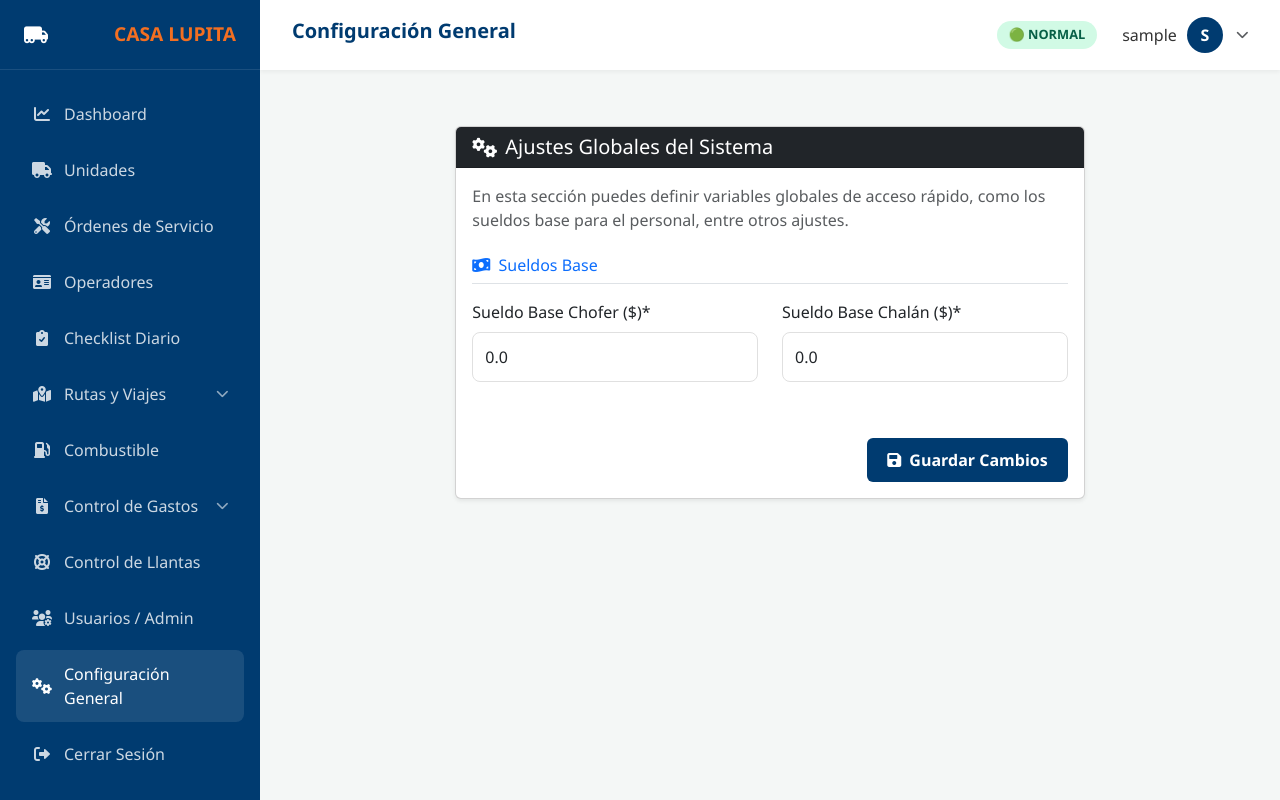
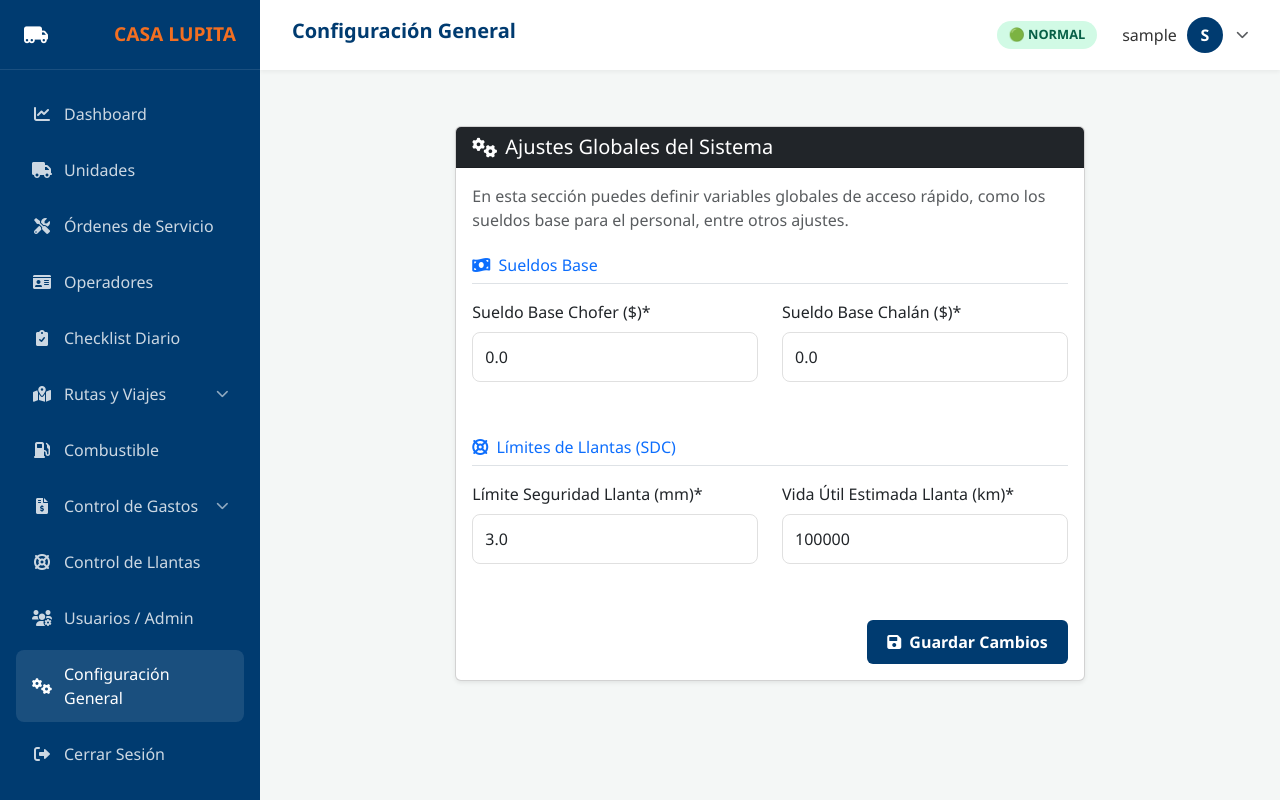
Before and after one commit to camarenassergio/New-App-Con-App-Android, a Django app: page /dashboard/configuraciones/ in a window 1280 px wide. Run offline with Django 5.2, Linux system fonts and the light colour scheme; the visitor is signed in with stand-in values (Sample User, id 1); data comes from the database, SQL or seed files in the repository; data that the repository does not hold is empty; some libraries are stand-ins or nearby versions.

Commit message:
feat: Monitoreo predictivo de vida útil y límite de seguridad de llantas integrado al Dashboard.

```diff
--- a/dashboard/forms.py
+++ b/dashboard/forms.py
@@ -421,8 +421,10 @@ from .models import ConfiguracionGeneral
 class ConfiguracionGeneralForm(forms.ModelForm):
     class Meta:
         model = ConfiguracionGeneral
-        fields = ['sueldo_base_chofer', 'sueldo_base_chalan']
+        fields = ['sueldo_base_chofer', 'sueldo_base_chalan', 'limite_seguridad_llanta_mm', 'vida_util_estimada_llanta_km']
         widgets = {
             'sueldo_base_chofer': forms.NumberInput(attrs={'class': 'form-control', 'step': '0.01'}),
             'sueldo_base_chalan': forms.NumberInput(attrs={'class': 'form-control', 'step': '0.01'}),
+            'limite_seguridad_llanta_mm': forms.NumberInput(attrs={'class': 'form-control', 'step': '0.1'}),
+            'vida_util_estimada_llanta_km': forms.NumberInput(attrs={'class': 'form-control'}),
         }
--- a/dashboard/models.py
+++ b/dashboard/models.py
@@ -1012,6 +1012,8 @@ class InventarioLlanta(models.Model):
 class ConfiguracionGeneral(models.Model):
     sueldo_base_chofer = models.DecimalField(max_digits=10, decimal_places=2, default=0.00, verbose_name="Sueldo Base Chofer ($)")
     sueldo_base_chalan = models.DecimalField(max_digits=10, decimal_places=2, default=0.00, verbose_name="Sueldo Base Chalán ($)")
+    limite_seguridad_llanta_mm = models.DecimalField(max_digits=4, decimal_places=1, default=3.0, verbose_name="Límite Seguridad Llanta (mm)")
+    vida_util_estimada_llanta_km = models.PositiveIntegerField(default=100000, verbose_name="Vida Útil Estimada Llanta (km)")
 
     class Meta:
         verbose_name = "Configuración General"
--- a/dashboard/views.py
+++ b/dashboard/views.py
@@ -59,6 +59,28 @@ class DashboardHomeView(LoginRequiredMixin, TemplateView):
                 'nivel': 'danger',
                 'mensaje': f"CONTINGENCIA ACTIVA: {contingencia.get_estado_contingencia_display()}"
             })
+
+        from .models import InventarioLlanta, ConfiguracionGeneral
+        config = ConfiguracionGeneral.get_solo()
+
+        llantas_activas = InventarioLlanta.objects.filter(activa=True).select_related('unidad')
+        for llanta in llantas_activas:
+            # Riesgo por profundidad de piso
+            if llanta.profundidad_piso_mm <= config.limite_seguridad_llanta_mm:
+                context['alertas'].append({
+                    'nivel': 'danger',
+                    'mensaje': f"⚠️ ALERTA DE LLANTA: La unidad {llanta.unidad.nUnidad} alcanzó el límite de seguridad ({llanta.profundidad_piso_mm} mm) en la llanta {llanta.get_posicion_display()}. Requiere cambio urgente."
+                })
+            else:
+                # Riesgo por kilometraje
+                km_recorridos = llanta.unidad.kilometraje_actual - llanta.km_instalacion
+                if km_recorridos >= 0:
+                    km_restantes = config.vida_util_estimada_llanta_km - km_recorridos
+                    if km_restantes < 5000:  # Umbral de aviso preventivo de 5,000 km
+                        context['alertas'].append({
+                            'nivel': 'warning',
+                            'mensaje': f"🔔 PREVENCIÓN DE LLANTA: La unidad {llanta.unidad.nUnidad} está a {km_restantes} km de superar la vida útil estimada en su llanta {llanta.get_posicion_display()}."
+                        })
 
         # --- DATOS PARA GRÁFICAS ---
         import json
@@ -955,6 +977,20 @@ class InventarioLlantaListView(LoginRequiredMixin, ListView):
     def get_context_data(self, **kwargs):
         context = super().get_context_data(**kwargs)
         context['unidades'] = Unidad.objects.all()
+        from .models import ConfiguracionGeneral
+
+        config = ConfiguracionGeneral.get_solo()
+        context['config'] = config
+
+        # Inyectar cálculo de kilómetros dinámicamente al queryset resultante de la página actual
+        for llanta in context['llantas']:
+            km_recorridos = llanta.unidad.kilometraje_actual - llanta.km_instalacion
+            if km_recorridos < 0:
+                km_recorridos = 0
+
+            llanta.km_recorridos = km_recorridos
+            llanta.km_restantes = config.vida_util_estimada_llanta_km - km_recorridos
+
         return context
 
 class InventarioLlantaCreateView(LoginRequiredMixin, CreateView):
--- a/templates/dashboard/configuracion_general.html
+++ b/templates/dashboard/configuracion_general.html
@@ -38,6 +38,16 @@
                         </div>
                     </div>
 
+                    <h6 class="border-bottom pb-2 mb-3 mt-4 text-primary"><i class="fas fa-life-ring me-1"></i> Límites de Llantas (SDC)</h6>
+                    <div class="row">
+                        <div class="col-md-6 mb-3">
+                            {{ form.limite_seguridad_llanta_mm|as_crispy_field }}
+                        </div>
+                        <div class="col-md-6 mb-3">
+                            {{ form.vida_util_estimada_llanta_km|as_crispy_field }}
+                        </div>
+                    </div>
+
                     <!-- Aquí se pueden agregar más secciones en el futuro con crispy forms fields -->
 
                     <div class="d-flex justify-content-end mt-4">
--- a/templates/dashboard/home.html
+++ b/templates/dashboard/home.html
@@ -31,8 +31,8 @@
 
     <!-- Configurable Alerts -->
     {% for alerta in alertas %}
-    <div class="stat-card danger">
-        <span class="stat-label">ALERTA</span>
+    <div class="stat-card {{ alerta.nivel }}">
+        <span class="stat-label">{% if alerta.nivel == 'warning' %}AVISO PREVENTIVO{% else %}ALERTA CRÍTICA{% endif %}</span>
         <span class="stat-value" style="font-size:1.2rem; margin-top:10px;">{{ alerta.mensaje }}</span>
     </div>
     {% endfor %}
```
Also changed, not shown: PLAN.md (+1 -0 lines), templates/dashboard/inventario_llanta_list.html (+19 -8 lines), dashboard/migrations/0025_configuraciongeneral_limite_seguridad_llanta_mm_and_more.py (added).
